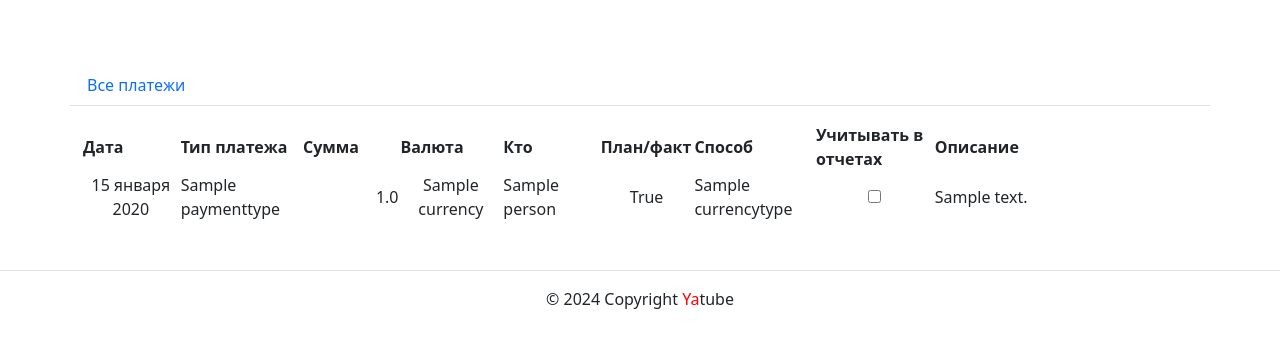
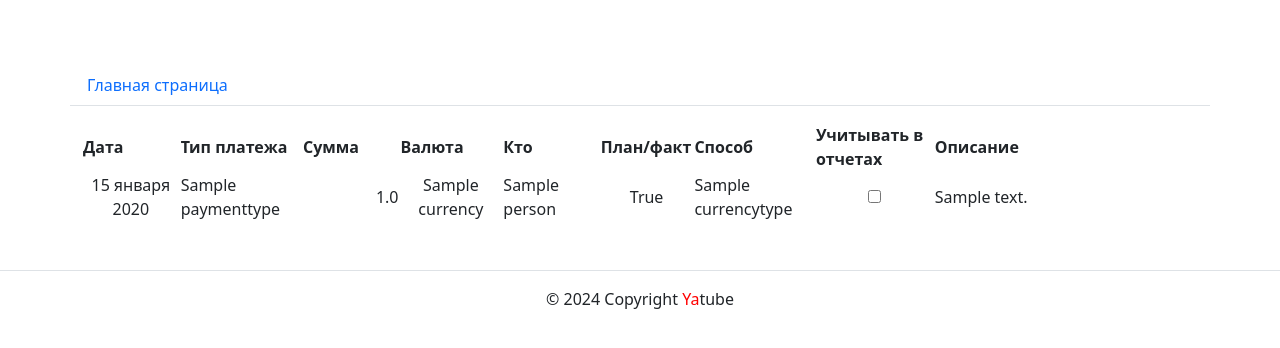
Before and after one commit to MikhailEGolubtsov/myfinance, a Django app: page / in a window 1280 px wide. Shown: the part 56-404 px from the top of the page. Run offline with Django 3.2, Linux system fonts and the light colour scheme; a user stored in the database is signed in; tables that the repository leaves empty hold one stand-in row (values such as "Sample post"); some libraries are stand-ins or nearby versions.

Commit message:
some text changed

```diff
--- a/myfinance/templates/includes/switcher.html
+++ b/myfinance/templates/includes/switcher.html
@@ -6,7 +6,7 @@
           class="nav-link {% if index %}active{% endif %}"
           href="{% url 'payments:index' %}"
         >
-          Все платежи
+          Главная страница
         </a>
       </li>
 
```
